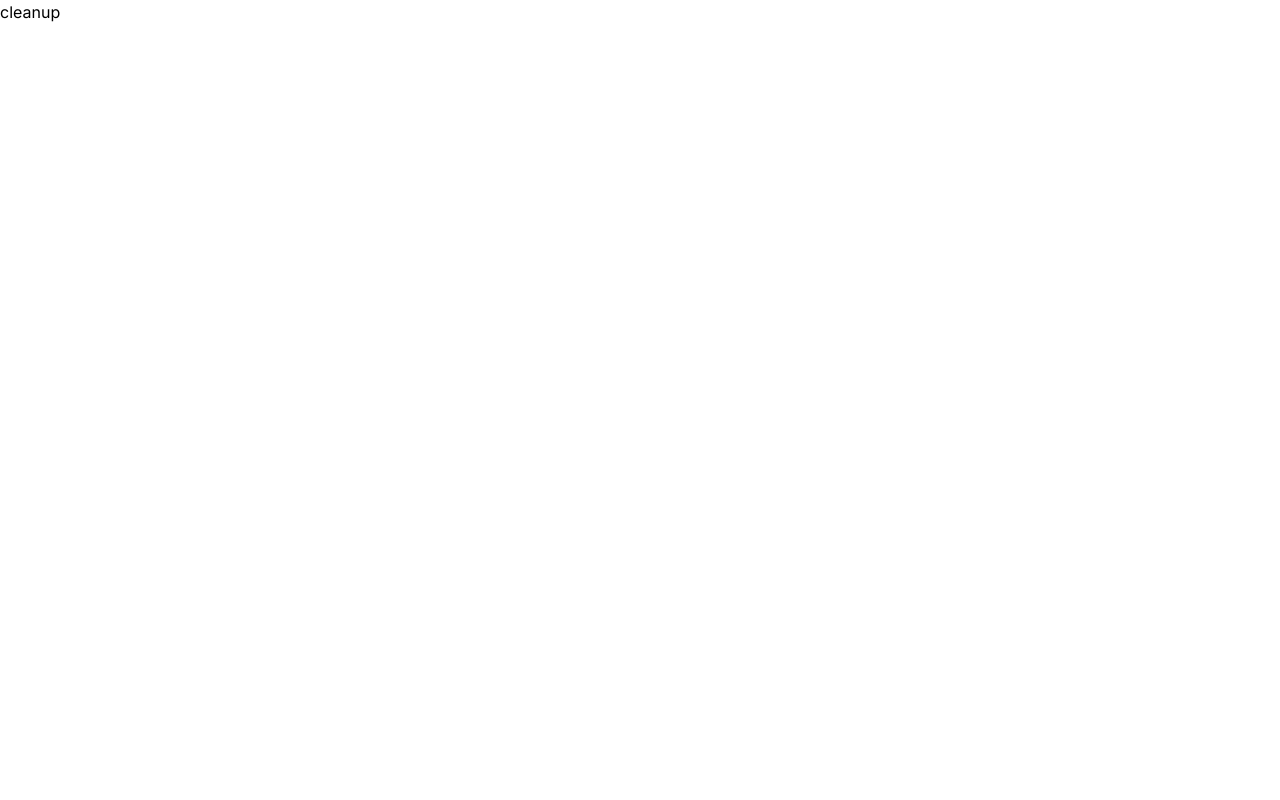
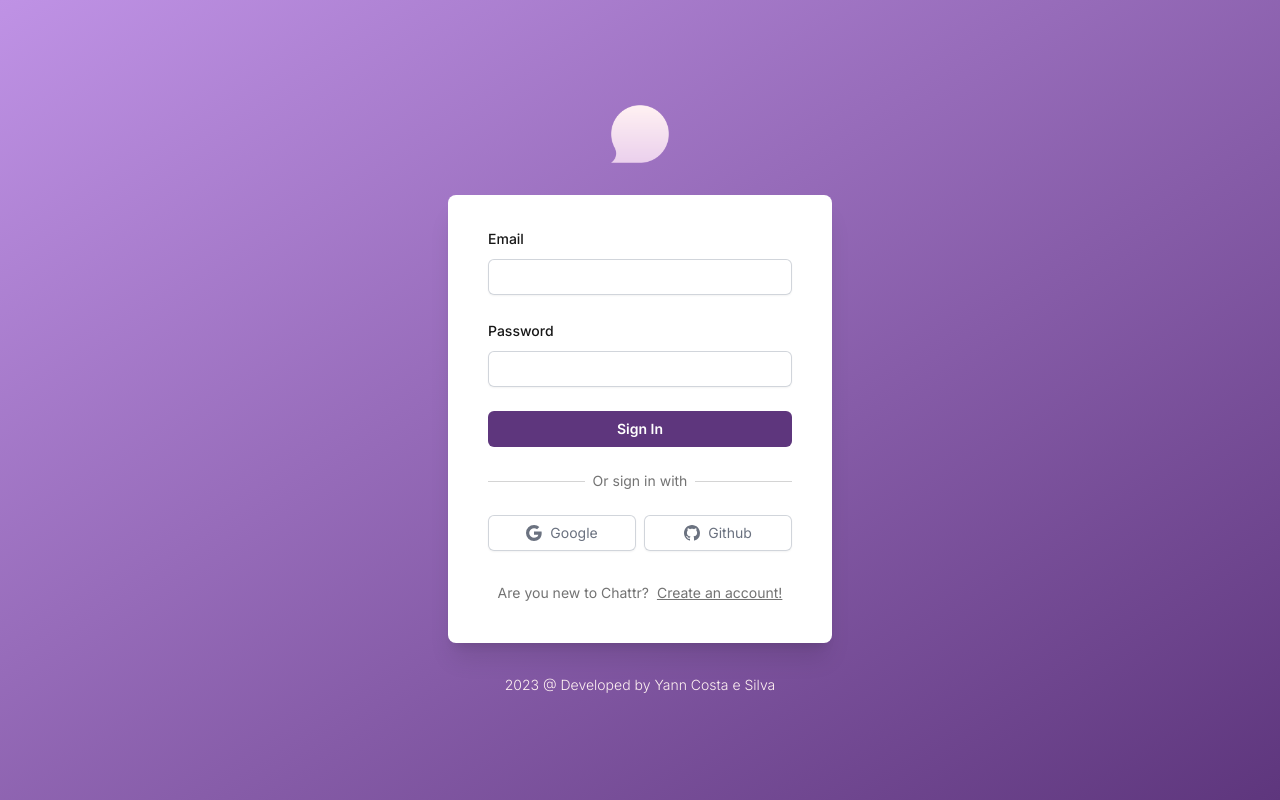
Before and after one commit to vrtttx/chattr, a Next.js app: page / in a window 1280 px wide. Built offline with nearby package versions, Linux system fonts and the light colour scheme.

Commit message:
feat: auth ui

```diff
--- /dev/null
+++ b/app/(site)/components/AuthForm.tsx
@@ -0,0 +1,166 @@
+'use client';
+
+import { useCallback, useEffect, useState } from 'react';
+import { useRouter } from 'next/navigation';
+import { FieldValues, SubmitHandler, useForm } from 'react-hook-form';
+
+import { signIn, useSession } from 'next-auth/react';
+
+import axios from 'axios';
+import { toast } from 'react-hot-toast';
+
+import AuthSocialButton from './AuthSocialButton';
+import Button from '@/app/components/Button';
+import Input from '@/app/components/inputs/Input';
+
+import { BsGithub, BsGoogle } from 'react-icons/bs';
+
+type Variant = 'LOGIN' | 'REGISTER';
+
+const AuthForm = () => {
+	const [variant, setVariant] = useState<Variant>('LOGIN');
+	const [isLoading, setIsLoading] = useState(false);
+
+	// 	const session = useSession();
+
+	const router = useRouter();
+
+	// 	useEffect(() => {
+	// 		if (session?.status === 'authenticated') router.push('/users');
+	// 	}, [session?.status, router]);
+
+	const toggleVariant = useCallback(() => {
+		variant === 'LOGIN' ? setVariant('REGISTER') : setVariant('LOGIN');
+	}, [variant]);
+
+	const {
+		register,
+		handleSubmit,
+		formState: { errors },
+	} = useForm<FieldValues>({
+		defaultValues: {
+			name: '',
+			email: '',
+			password: '',
+		},
+	});
+
+	const onSubmit: SubmitHandler<FieldValues> = (data) => {
+		setIsLoading(true);
+
+		if (variant === 'REGISTER') {
+			axios
+				.post('/api/register', data)
+				.then(() => signIn('credentials', data))
+				.catch(() => toast.error('Something went wrong!'))
+				.finally(() => setIsLoading(false));
+		}
+
+		if (variant === 'LOGIN') {
+			signIn('credentials', {
+				...data,
+				redirect: false,
+			})
+				.then((callback) => {
+					if (callback?.error) {
+						toast.error('Invalid Credentials');
+					}
+
+					if (callback?.ok && !callback?.error) {
+						toast.success('Successfully Logged In!');
+						router.push('/users');
+					}
+				})
+				.finally(() => setIsLoading(false));
+		}
+	};
+
+	const socialAction = (action: string) => {
+		setIsLoading(true);
+
+		signIn(action, { redirect: false })
+			.then((callback) => {
+				if (callback?.error) {
+					toast.error('Invalid Credentials');
+				}
+
+				if (callback?.ok && !callback?.error) {
+					toast.success('Successfully Logged In!');
+				}
+			})
+			.finally(() => setIsLoading(false));
+	};
+
+	return (
+		<div className="w-[84%] max-w-sm mx-auto mt-8">
+			<div className="px-4 py-8 rounded-lg bg-white shadow-xl sm:px-10">
+				<form className="space-y-6" onSubmit={handleSubmit(onSubmit)}>
+					{variant === 'REGISTER' && (
+						<Input
+							id="name"
+							label="Name"
+							register={register}
+							disabled={isLoading}
+							errors={errors}
+						/>
+					)}
+					<Input
+						id="email"
+						label="Email"
+						type="email"
+						register={register}
+						disabled={isLoading}
+						errors={errors}
+					/>
+					<Input
+						id="password"
+						label="Password"
+						type="password"
+						register={register}
+						disabled={isLoading}
+						errors={errors}
+					/>
+					<Button type="submit" fullWidth disabled={isLoading}>
+						{variant === 'LOGIN' ? 'Sign In' : 'Register'}
+					</Button>
+				</form>
+				<div className="mt-6">
+					<div className="relative">
+						<div className="flex items-center absolute inset-0">
+							<div className="w-full border-t border-neutral-300" />
+						</div>
+						<div className="flex justify-center relative text-sm">
+							<span className="px-2 text-neutral-500 bg-white">
+								{variant === 'LOGIN' ? 'Or sign in with' : 'Or register with'}
+							</span>
+						</div>
+					</div>
+					<div className="flex gap-2 mt-6">
+						<AuthSocialButton
+							icon={BsGoogle}
+							label="Google"
+							onClick={() => socialAction('google')}
+						/>
+						<AuthSocialButton
+							icon={BsGithub}
+							label="Github"
+							onClick={() => socialAction('github')}
+						/>
+					</div>
+				</div>
+				<div className="flex gap-2 justify-center py-2 mt-6 text-sm text-neutral-500">
+					<div>
+						{variant === 'LOGIN'
+							? 'Are you new to Chattr?'
+							: 'Already have an account?'}
+					</div>
+					<div className="underline cursor-pointer" onClick={toggleVariant}>
+						{variant === 'LOGIN' ? 'Create an account!' : 'Sign In!'}{' '}
+					</div>
+				</div>
+			</div>
+		</div>
+	);
+};
+
+export default AuthForm;
--- /dev/null
+++ b/app/(site)/components/AuthSocialButton.tsx
@@ -0,0 +1,28 @@
+import { FC } from 'react';
+
+import { IconType } from 'react-icons';
+
+interface AuthSocialButtonProps {
+	icon: IconType;
+	label: string;
+	onClick: () => void;
+}
+
+const AuthSocialButton: FC<AuthSocialButtonProps> = ({
+	icon: Icon,
+	label,
+	onClick,
+}) => {
+	return (
+		<button
+			type="button"
+			className="w-full inline-flex items-center justify-center px-4 py-2 text-gray-500 rounded-md bg-white shadow-sm ring-inset ring-1 ring-gray-300 hover:bg-gray-50 focus:outline-offset-0"
+			onClick={onClick}
+		>
+			<Icon />
+			<div className="ml-2 text-sm">{label}</div>
+		</button>
+	);
+};
+
+export default AuthSocialButton;
--- /dev/null
+++ b/app/(site)/page.tsx
@@ -0,0 +1,23 @@
+import Image from 'next/image';
+import AuthForm from './components/AuthForm';
+
+export default function Home() {
+	return (
+		<div className="min-h-full flex flex-col justify-center py-12 bg-gradient-to-br from-[#bf92e5] to-[#5e367d] sm:px-6 lg:px-8">
+			<div className="sm:w-full sm:max-w-md sm:mx-auto">
+				<div className="flex items-center justify-center gap-3">
+					<Image
+						src="/assets/images/logo-icon-color.png"
+						alt="Chattr Logo"
+						width={58}
+						height={58}
+					/>
+				</div>
+			</div>
+			<AuthForm />
+			<p className="mt-8 font-light text-sm text-center text-[#fff1f2]">
+				2023 @ Developed by Yann Costa e Silva
+			</p>
+		</div>
+	);
+}
--- /dev/null
+++ b/app/components/Button.tsx
@@ -0,0 +1,48 @@
+'use client';
+
+import { FC } from 'react';
+
+import clsx from 'clsx';
+
+interface ButtonProps {
+	type?: 'button' | 'submit' | 'reset' | undefined;
+	children?: React.ReactNode;
+	fullWidth?: boolean;
+	secondary?: boolean;
+	danger?: boolean;
+	disabled?: boolean;
+	onClick?: () => void;
+}
+
+const Button: FC<ButtonProps> = ({
+	type,
+	children,
+	fullWidth,
+	secondary,
+	danger,
+	disabled,
+	onClick,
+}) => {
+	return (
+		<button
+			type={type}
+			disabled={disabled}
+			onClick={onClick}
+			className={clsx(
+				`flex justify-center px-3 py-2 font-semibold text-sm rounded-md transition focus-visible:outline focus-visible:outline-2 focus-visible:outline-offset-2`,
+				disabled && 'opacity-50 cursor-default',
+				fullWidth && 'w-full',
+				secondary ? 'text-gray-900' : 'text-white',
+				danger &&
+					'bg-rose-500 hover:bg-rose-600 focus-visible:outline-rose-600',
+				!secondary &&
+					!danger &&
+					'bg-[#5e367d] hover:bg-[#9467c9] focus-visible:outline-[#bf92e5]'
+			)}
+		>
+			{children}
+		</button>
+	);
+};
+
+export default Button;
--- /dev/null
+++ b/app/components/inputs/Input.tsx
@@ -0,0 +1,54 @@
+'use client';
+
+import { FC } from 'react';
+
+import { FieldErrors, FieldValues, UseFormRegister } from 'react-hook-form';
+
+import clsx from 'clsx';
+
+interface InputProps {
+	id: string;
+	label: string;
+	type?: string;
+	required?: boolean;
+	register: UseFormRegister<FieldValues>;
+	errors: FieldErrors;
+	disabled?: boolean;
+}
+
+const Input: FC<InputProps> = ({
+	id,
+	label,
+	type,
+	required,
+	register,
+	errors,
+	disabled,
+}) => {
+	return (
+		<div>
+			<label
+				htmlFor={id}
+				className="block font-medium text-sm leading-6 text-neutral-900"
+			>
+				{label}
+			</label>
+			<div className="mt-2">
+				<input
+					id={id}
+					type={type}
+					autoComplete={id}
+					disabled={disabled}
+					{...register(id, { required })}
+					className={clsx(
+						`form-input w-full block px-2.5 py-1.5 text-neutral-900 border-0 rounded-md shadow-sm ring-inset ring-1 ring-gray-300 placeholder:text-neutral-400 focus:ring-1 focus:ring-inset focus:ring-[#bf92e5] sm:text-sm sm:leading-6`,
+						errors[id] && 'focus:ring-rose-500',
+						disabled && 'opacity-50 cursor-default'
+					)}
+				/>
+			</div>
+		</div>
+	);
+};
+
+export default Input;
--- a/app/page.tsx
+++ /dev/null
@@ -1,7 +0,0 @@
-export default function Home() {
-	return (
-		<div>
-			<p>cleanup</p>
-		</div>
-	);
-}
--- a/next.config.js
+++ b/next.config.js
@@ -1,8 +1,5 @@
 /** @type {import('next').NextConfig} */
 const nextConfig = {
-	experimental: {
-		swcPlugins: [['next-superjson-plugin', {}]],
-	},
 	images: {
 		domains: [
 			'lh3.googleusercontent.com',
```
Also changed, not shown: public/assets/images/logo-icon-color.png (added).
